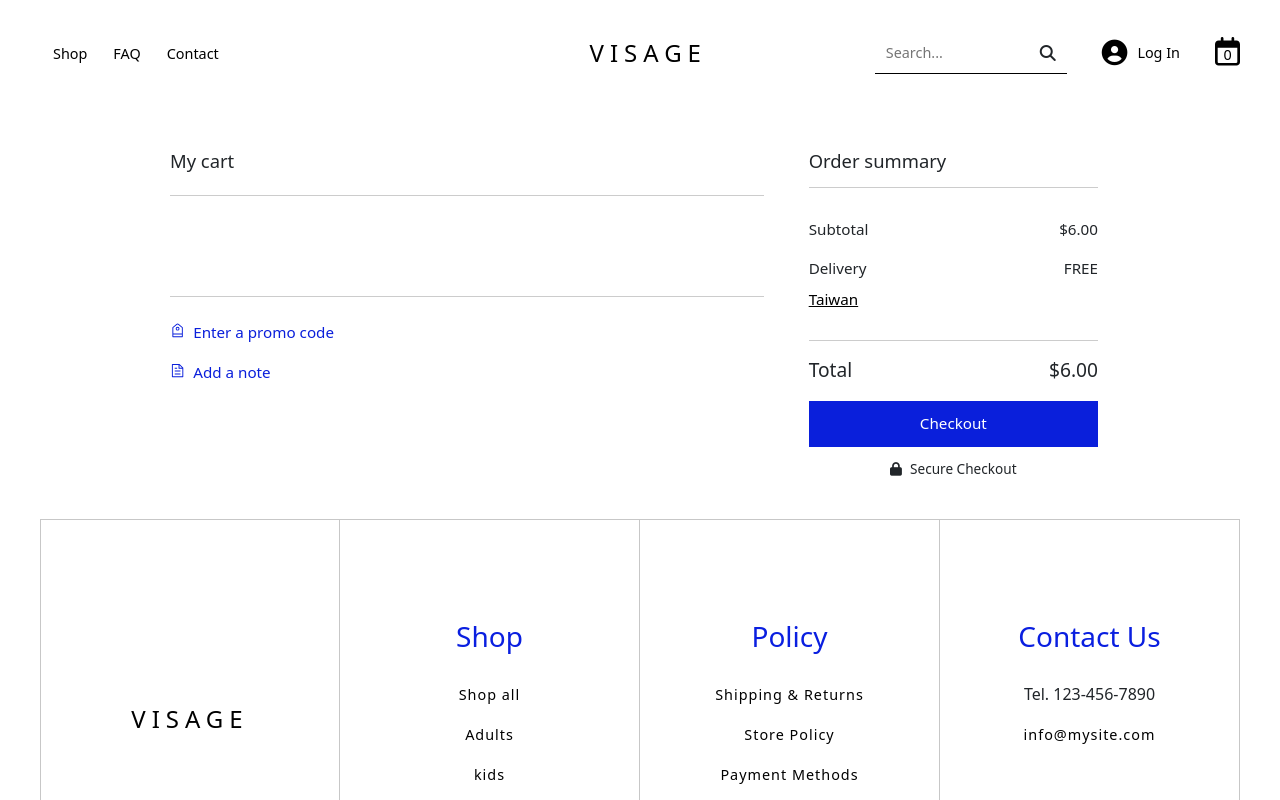
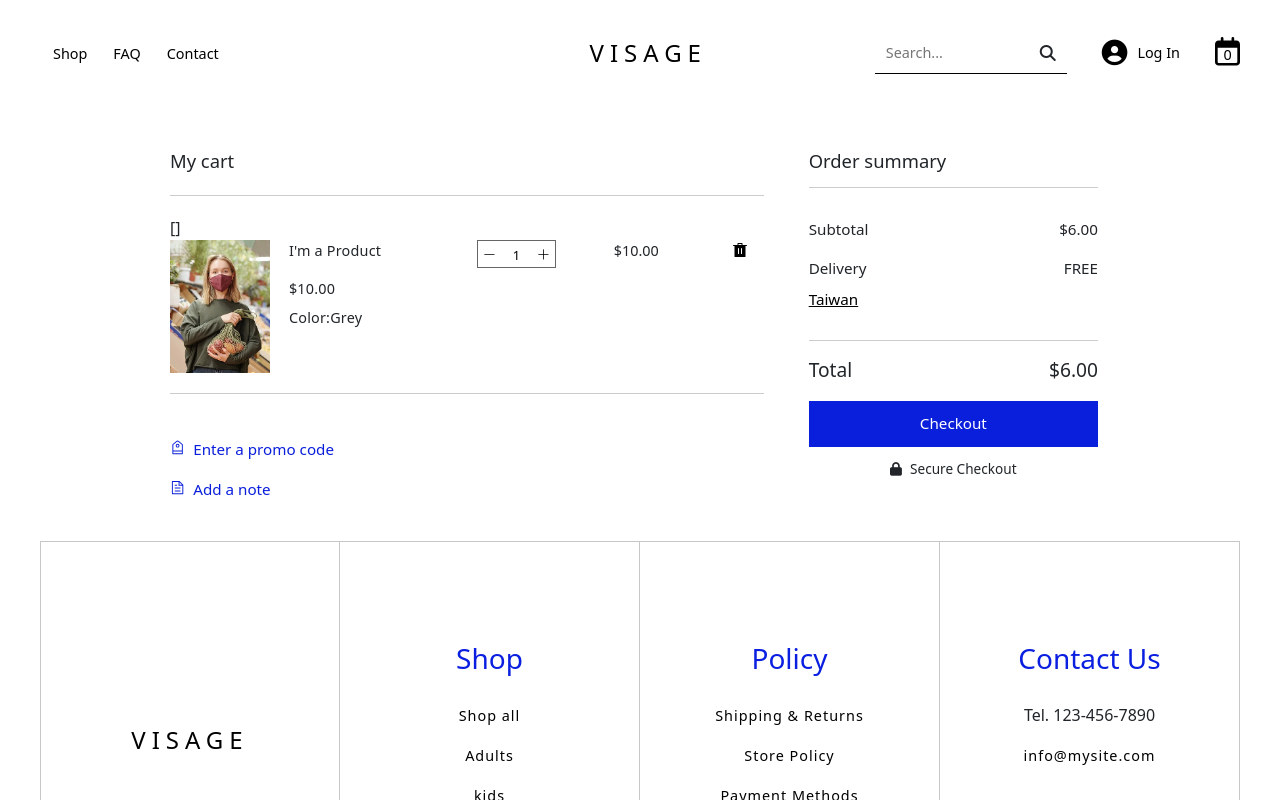
Before and after one commit to billy851120/Project_Visage, a Vue app: page /cart in a window 1280 px wide. Shown: the top 800 px of the page. Built offline with nearby package versions, Linux system fonts and the light colour scheme.

Commit message:
20250124

```diff
--- /dev/null
+++ b/src/stores/cartStore.ts
@@ -0,0 +1,33 @@
+import { defineStore } from "pinia";
+import { ref } from "vue";
+
+export const useCartStore = defineStore("cart", {
+  state: () => {
+    return {
+      cartItems: ref<
+        {
+          id: Number;
+          name: String;
+          price: Number;
+          color: String;
+          image: String;
+          quantity: Number;
+        }[]
+      >([]),
+    };
+  },
+  getters: {},
+  actions: {
+    addToCart(products: {
+      id: Number;
+      name: String;
+      price: Number;
+      color: String;
+      image: String;
+      quantity: Number;
+    }) {
+      console.log("asdasdasdsad");
+      this.cartItems.push({ ...products, quantity: 1 });
+    },
+  },
+});
--- /dev/null
+++ b/src/views/Cart/components/goods.vue
@@ -0,0 +1,132 @@
+<template>
+  {{ cartStore.cartItems }}
+  <div class="container goodsContent">
+    <div class="row item">
+      <div class="col-2 img">
+        <img
+          src="@/assets/imgs/84770f_4f3970a052ef4bc3914f116a8160b7f2~mv2.webp"
+          alt=""
+        />
+      </div>
+      <div class="col-4 txt">
+        <div class="title mb-3">I'm a Product</div>
+        <div class="price mb-2">$10.00</div>
+        <div class="color">Color:Grey</div>
+      </div>
+      <div class="col-2 count_box">
+        <div class="d-flex count">
+          <button @click="sub">
+            <el-icon><Minus /></el-icon>
+          </button>
+          <input
+            type="number"
+            :value="quantity"
+            readonly
+          />
+          <button @click="add()">
+            <el-icon><Plus /></el-icon>
+          </button>
+        </div>
+      </div>
+      <div class="col-3 totalPrice ps-5">
+        ${{ (quantity * price).toFixed(2) }}
+      </div>
+      <div class="col-1 del">
+        <button>
+          <el-icon><DeleteFilled /></el-icon>
+        </button>
+      </div>
+    </div>
+  </div>
+</template>
+
+<script setup lang="ts" name="">
+  //引入
+  import { ref } from "vue";
+  import { useCartStore } from "@/stores/cartStore";
+
+  //數據
+  const cartStore = useCartStore();
+  const quantity = ref(1);
+  const minValue = 1;
+  const maxValue = 99;
+  const price = 10;
+
+  //方法
+  function sub() {
+    if (quantity.value > minValue) {
+      quantity.value--;
+    }
+  }
+  function add() {
+    if (quantity.value < maxValue) {
+      quantity.value++;
+    }
+  }
+  function del() {}
+</script>
+
+<style scoped>
+  .goodsContent {
+    padding-bottom: 20px;
+    border-bottom: 1px solid #ccc;
+  }
+  .item {
+  }
+  .img {
+    padding: 0;
+  }
+  .img img {
+    padding: 0;
+    width: 100px;
+    height: 133px;
+  }
+  .txt {
+    padding-left: 20px;
+    font-size: 0.9rem;
+    font-weight: normal;
+    letter-spacing: 0.2px;
+  }
+  .count {
+    border: 1px solid rgba(0, 0, 0, 0.6);
+    align-items: center;
+  }
+  .count_box {
+    padding: 0 10px;
+  }
+  .count input {
+    width: 100%;
+    text-align: center;
+    border: none;
+    font-size: 0.8rem;
+    transform: translateY(2px);
+    outline: none;
+    -moz-appearance: textfield;
+  }
+  .count input[type="number"]::-webkit-inner-spin-button,
+  .count input[type="number"]::-webkit-outer-spin-button {
+    -webkit-appearance: none;
+    margin: 0;
+  }
+
+  .count button {
+    border: none;
+    background-color: transparent;
+    color: #000;
+    padding: 5px 5px;
+    font-size: 0.8rem;
+  }
+  .count button i {
+    transform: translateY(2px);
+  }
+
+  .totalPrice {
+    font-size: 0.9rem;
+    font-weight: 400;
+  }
+  .del button {
+    border: none;
+    background-color: transparent;
+    color: #000;
+  }
+</style>
--- a/src/views/Cart/index.vue
+++ b/src/views/Cart/index.vue
@@ -5,7 +5,9 @@
         <div class="title">
           <h6>My cart</h6>
         </div>
-        <div class="cartList"></div>
+        <div class="cartList">
+          <goods></goods>
+        </div>
         <div class="code">
           <a
             class="d-inline-block mb-3"
@@ -52,6 +54,7 @@
 
 <script setup lang="ts" name="">
   //引入
+  import goods from "./components/goods.vue";
 
   //數據
 
@@ -70,8 +73,7 @@
   }
   .cartList {
     border-top: 1px solid #ccc;
-    border-bottom: 1px solid #ccc;
-    padding: 50px 0;
+    padding: 20px 0;
     margin: 23px 0;
   }
   .Subtotal {
--- a/src/views/Shop/goodsView.vue
+++ b/src/views/Shop/goodsView.vue
@@ -136,7 +136,20 @@
         <div class="submit">
           <div class="submit_top mb-3">
             <div class="addCart">
-              <button>Add to Cart</button>
+              <button
+                @click="
+                  cartStore.addToCart({
+                    id: 1,
+                    name: 'asd',
+                    price: 10,
+                    color: 'red',
+                    image: 'sss',
+                    quantity: 5,
+                  })
+                "
+              >
+                Add to Cart
+              </button>
             </div>
             <div class="like">
               <button>
@@ -226,6 +239,7 @@
   import ColorPickerView from "./components/ColorPickerView.vue";
   import type { CollapseModelValue } from "element-plus";
   import { useGoodsStore } from "@/stores/goodsStore";
+  import { useCartStore } from "@/stores/cartStore";
 
   //數據
   const route = useRoute();
@@ -235,6 +249,8 @@
     console.log(val);
   };
   const goodsStore = useGoodsStore();
+  const cartStore = useCartStore();
+
   const selectedImg = ref(goodsStore.filteredProducts[0].defaultImage);
 
   //方法
```
